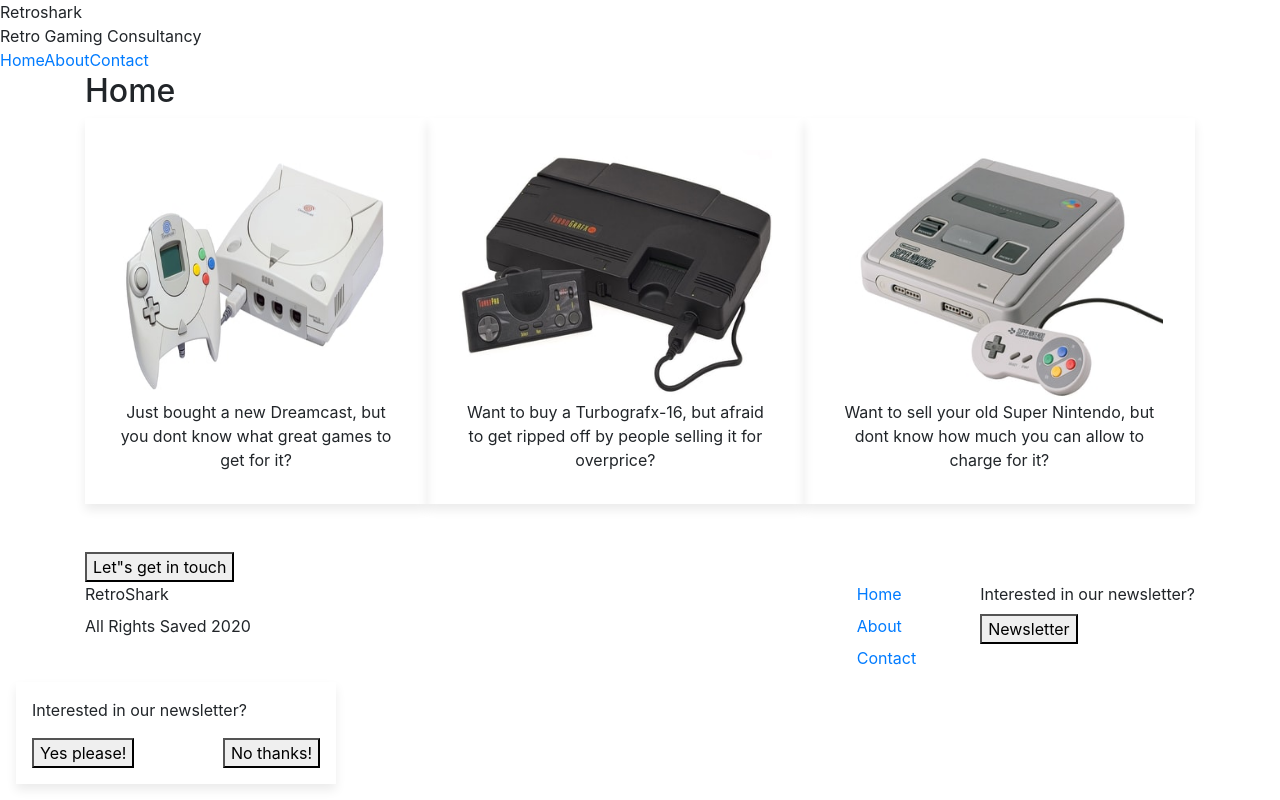
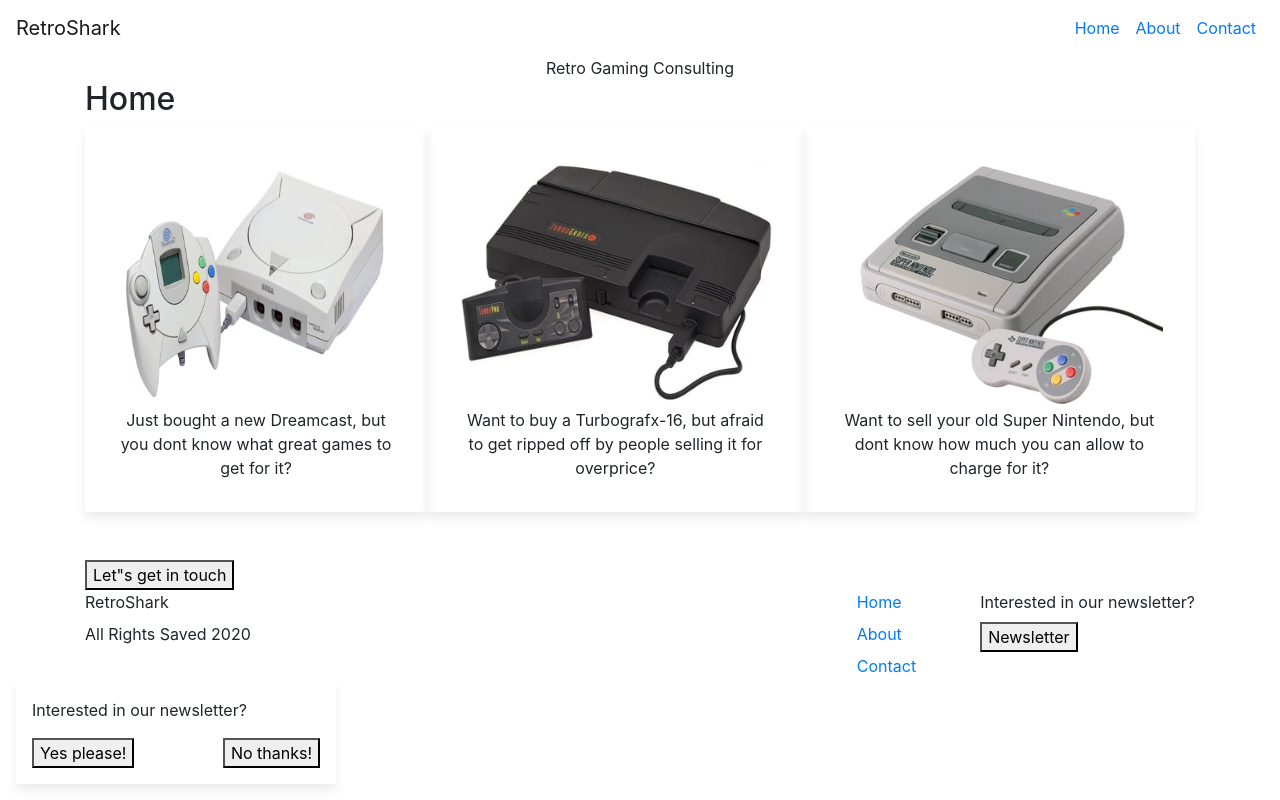
Before and after one commit to JonasThers/Retroshark, a React (Create React App) app: page /home in a window 1280 px wide. Built offline with nearby package versions, Linux system fonts and the light colour scheme.

Commit message:
Header stuff

```diff
--- a/package.json
+++ b/package.json
@@ -8,6 +8,7 @@
     "@testing-library/user-event": "^7.2.1",
     "bootstrap": "^4.5.0",
     "react": "^16.13.1",
+    "react-bootstrap": "^1.3.0",
     "react-dom": "^16.13.1",
     "react-hook-form": "^5.7.2",
     "react-router-dom": "^5.2.0",
--- a/src/components/layout/header.js
+++ b/src/components/layout/header.js
@@ -1,16 +1,30 @@
-import React from "react";
-import { Link } from "react-router-dom";
+import React from 'react';
+import { Link } from 'react-router-dom';
+import { Navbar, Nav } from 'react-bootstrap';
 
 const Header = () => {
-    return (
-        <div>
-            <div>Retroshark</div>
-            <div>Retro Gaming Consultancy</div>
-            <Link to="./home">Home</Link>
-            <Link to="./about">About</Link>
-            <Link to="./contact">Contact</Link>
-        </div>
-    );
-}
+  return (
+    <div>
+      <Navbar collapseOnSelect expand='lg'>
+        <Navbar.Brand>RetroShark</Navbar.Brand>
+        <Navbar.Toggle aria-controls='responsive-navbar-nav' />
+        <Navbar.Collapse id='responsive-navbar-nav'>
+          <Nav>
+            <Nav.Link>
+              <Link to='./home'>Home</Link>
+            </Nav.Link>
+            <Nav.Link>
+              <Link to='./about'>About</Link>
+            </Nav.Link>
+            <Nav.Link>
+              <Link to='./contact'>Contact</Link>
+            </Nav.Link>
+          </Nav>
+        </Navbar.Collapse>
+      </Navbar>
+      <div className='header-brand'>Retro Gaming Consulting</div>
+    </div>
+  );
+};
 
 export default Header;
--- /dev/null
+++ b/src/styles/layout/_header.scss
@@ -0,0 +1,12 @@
+.navbar-collapse {
+    justify-content: flex-end;
+
+    .nav-link {
+        display: flex;
+        justify-content: flex-end;
+    }
+}
+
+.header-brand {
+    text-align: center;
+}
--- a/src/styles/layout/_layout.scss
+++ b/src/styles/layout/_layout.scss
@@ -1,5 +1,6 @@
-@import "./popup";
-@import "./footer";
+@import './popup';
+@import './footer';
+@import './header';
 
 body {
     margin: 0;
--- a/src/styles/style.css
+++ b/src/styles/style.css
@@ -311,6 +311,25 @@
   }
 }
 
+.navbar-collapse {
+  -webkit-box-pack: end;
+      -ms-flex-pack: end;
+          justify-content: flex-end;
+}
+
+.navbar-collapse .nav-link {
+  display: -webkit-box;
+  display: -ms-flexbox;
+  display: flex;
+  -webkit-box-pack: end;
+      -ms-flex-pack: end;
+          justify-content: flex-end;
+}
+
+.header-brand {
+  text-align: center;
+}
+
 body {
   margin: 0;
 }
```
Also changed, not shown: 2 other files (tests, documents, lock files or other folders).
